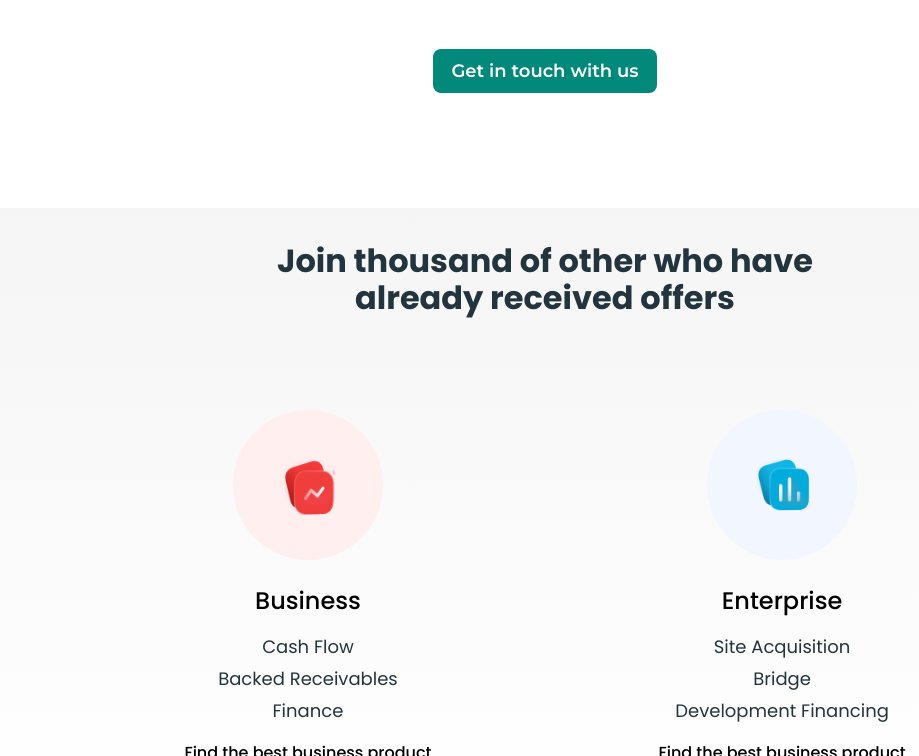
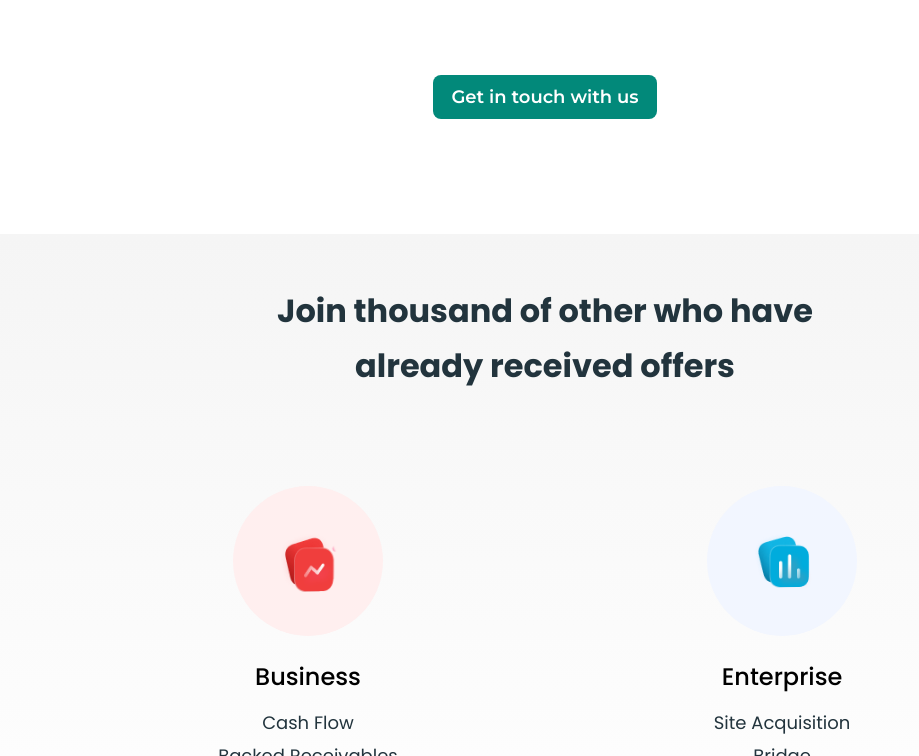
Before and after one commit to Aida-Zborovska/Blended, a plain HTML site: page customers.html in a window 1280 px wide. Shown: the part 2044-2800 px from the top of the page, without its empty margins (95-1014 px from the left). Drawn offline with nearby package versions, Linux system fonts and the light colour scheme.

Commit message:
fix customers

```diff
--- a/css/style-customers.css
+++ b/css/style-customers.css
@@ -21,7 +21,7 @@
 
 /* #region choose */
 .choose {
-  padding-top: 24px;
+  padding-top: 50px;
   padding-bottom: 68px;
   background-color: #f5f5f5;
 }
@@ -156,7 +156,7 @@
 
 /* #region join */
 .join {
-  padding-top: 35px;
+  padding-top: 50px;
   padding-bottom: 45px;
   background: linear-gradient(180deg, #f5f5f5 0%, rgba(245, 245, 245, 0) 100%);
 }
@@ -164,6 +164,7 @@
   font-weight: 700;
   font-size: 32px;
   text-align: center;
+  line-height: 1.7;
   color: #22343d;
   margin: 0 auto 93px;
   max-width: 537px;
@@ -194,19 +195,19 @@
 .join-item-title {
   font-weight: 500;
   font-size: 24px;
-  line-height: 1.16667;
+  line-height: 1.17;
   color: #000;
   margin-bottom: 16px;
 }
 .join-item-descr {
   font-weight: 400;
   font-size: 18px;
-  line-height: 1.77778;
+  line-height: 1.8;
   text-align: center;
   color: #22343d;
-  margin-bottom: 12px;
 }
 .join-item-bottom-text {
+  margin-top: 12px;
   font-weight: 500;
   font-size: 16px;
   line-height: 1.75;
--- a/customers.html
+++ b/customers.html
@@ -232,11 +232,9 @@
                 />
               </div>
               <p class="join-item-title">Business</p>
-              <p class="join-item-descr">
-                Cash Flow<br />
-                Backed Receivables<br />
-                Finance
-              </p>
+              <p class="join-item-descr">Cash Flow</p>
+              <p class="join-item-descr">Backed Receivables</p>
+              <p class="join-item-descr">Finance</p>
               <p class="join-item-bottom-text">
                 Find the best business product
               </p>
@@ -251,11 +249,9 @@
                 />
               </div>
               <p class="join-item-title">Enterprise</p>
-              <p class="join-item-descr">
-                Site Acquisition<br />
-                Bridge<br />
-                Development Financing
-              </p>
+              <p class="join-item-descr">Site Acquisition</p>
+              <p class="join-item-descr">Bridge</p>
+              <p class="join-item-descr">Development Financing</p>
               <p class="join-item-bottom-text">
                 Find the best business product
               </p>
```
